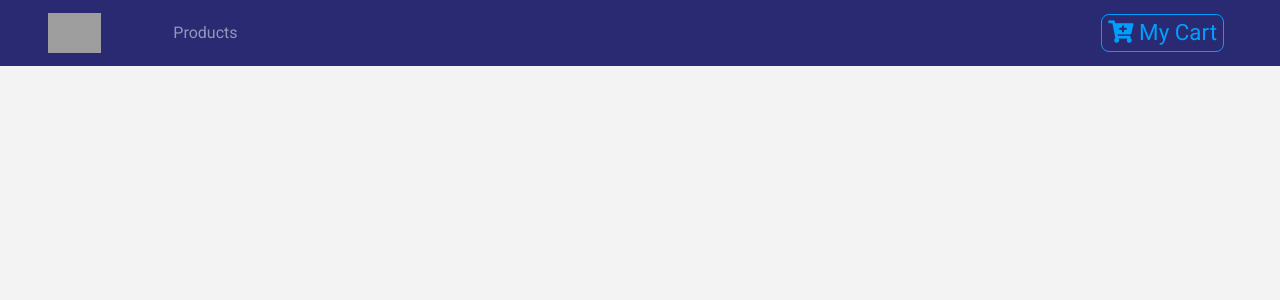
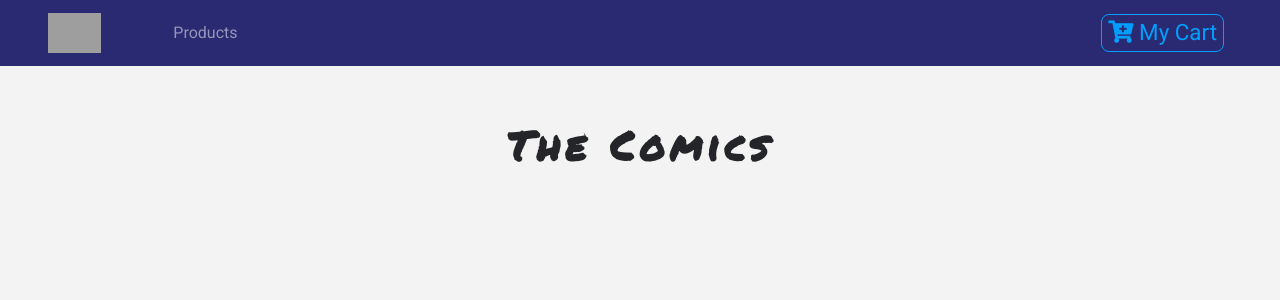
Before and after one commit to Blakem2399/e-commerse, a React (Create React App) app: page / in a window 1280 px wide. Shown: the top 300 px of the page. Built offline with nearby package versions, Linux system fonts and the light colour scheme; grey boxes are pictures that could not be loaded.

Commit message:
Building the title

```diff
--- a/src/components/ProductList.js
+++ b/src/components/ProductList.js
@@ -1,5 +1,6 @@
 import React, {Component} from 'react';
 import Product from './Product'
+import Title from './Title'
 
 class ProductList extends Component {
     state = {
@@ -11,7 +12,7 @@
             <React.Fragment>
                 <div className="py-5">
                     <div className="container">
-
+                        <Title name='The' title='Comics'/>
                         <div className="row">
 
                         </div>
--- /dev/null
+++ b/src/components/Title.js
@@ -0,0 +1,14 @@
+import React from 'react';
+
+
+export default function Title({name,title}){
+    return(
+        <div className="row">
+           <div className="col-10 mx-auto my-2 text-center title">
+               <h1 className="text-capitalize font-weight-bold">
+                   {name} <strong className="text-blue">{title}</strong>
+               </h1>
+           </div>
+        </div>
+    )
+}
```
